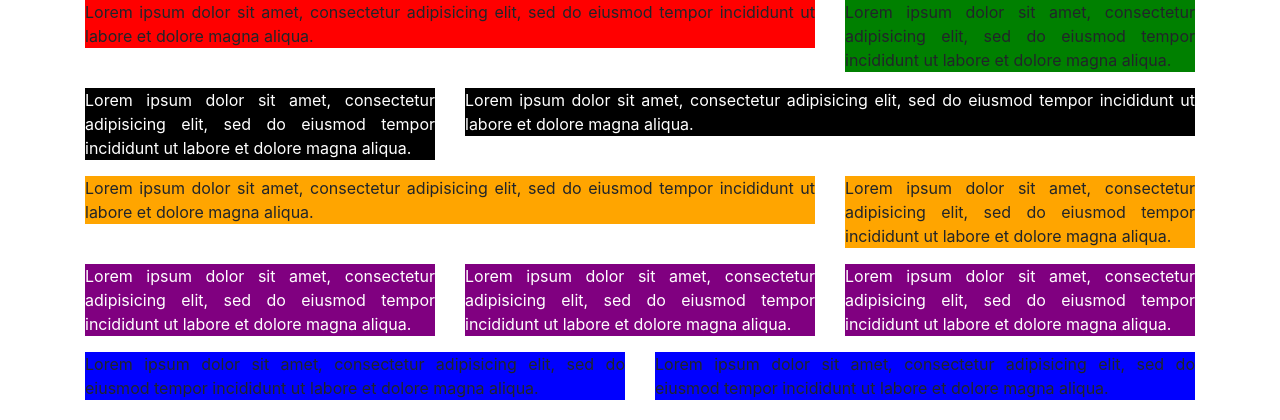
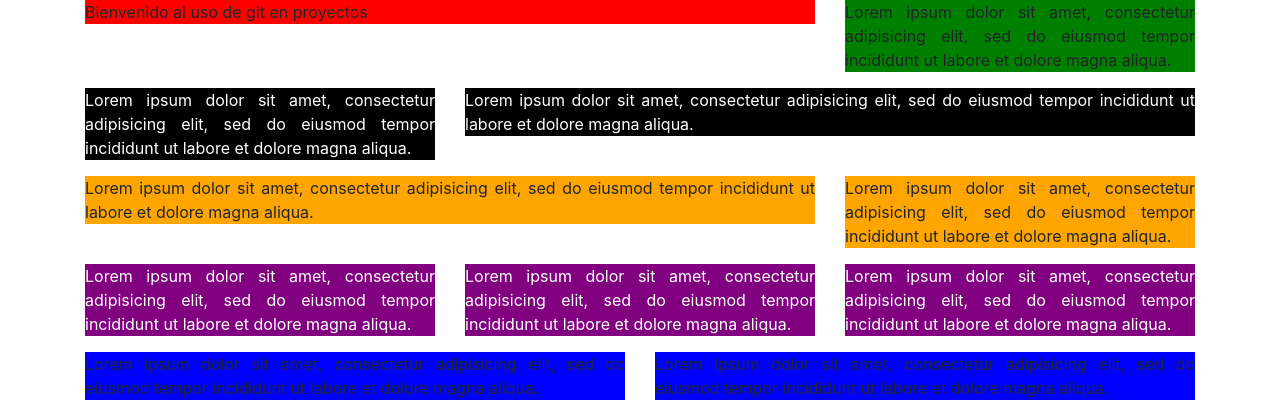
Before and after one commit to Franklinrgarciat/clasesonline, a PHP site: page /bootstrap/index.php in a window 1280 px wide. Shown: the top 420 px of the page. Run offline with PHP 8.4, Linux system fonts and the light colour scheme.

Commit message:
haciendo pruebas de git

```diff
--- a/bootstrap/index.php
+++ b/bootstrap/index.php
@@ -13,8 +13,7 @@
 	<div class="container">
   <div class="row justify-content-start">
     <div class="col-8">
-     <p align="justify">Lorem ipsum dolor sit amet, consectetur adipisicing elit, sed do eiusmod
-     tempor incididunt ut labore et dolore magna aliqua.
+     <p align="justify">Bienvenido al uso de git en proyectos
     </div>
     <div class="col-4">
       <p align="justify" class="uno">Lorem ipsum dolor sit amet, consectetur adipisicing elit, sed do eiusmod
```
